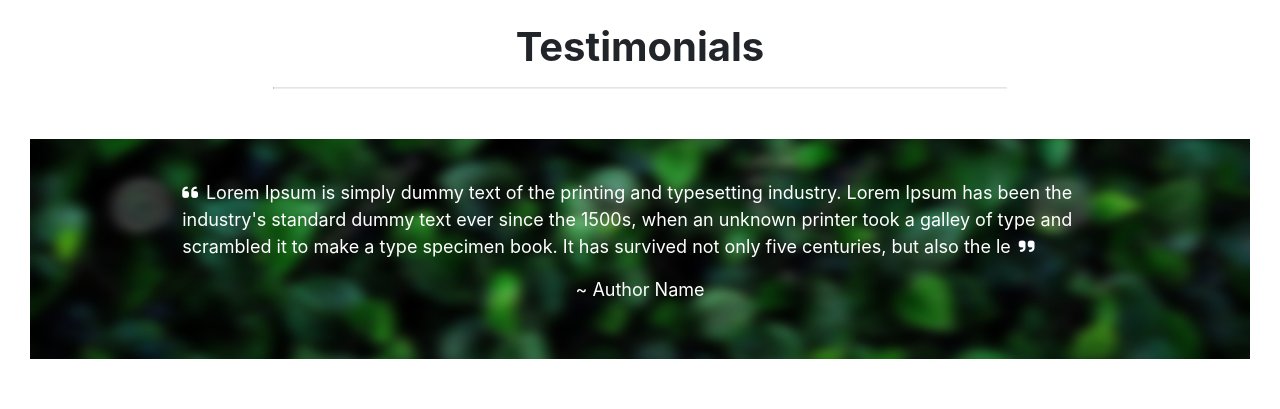
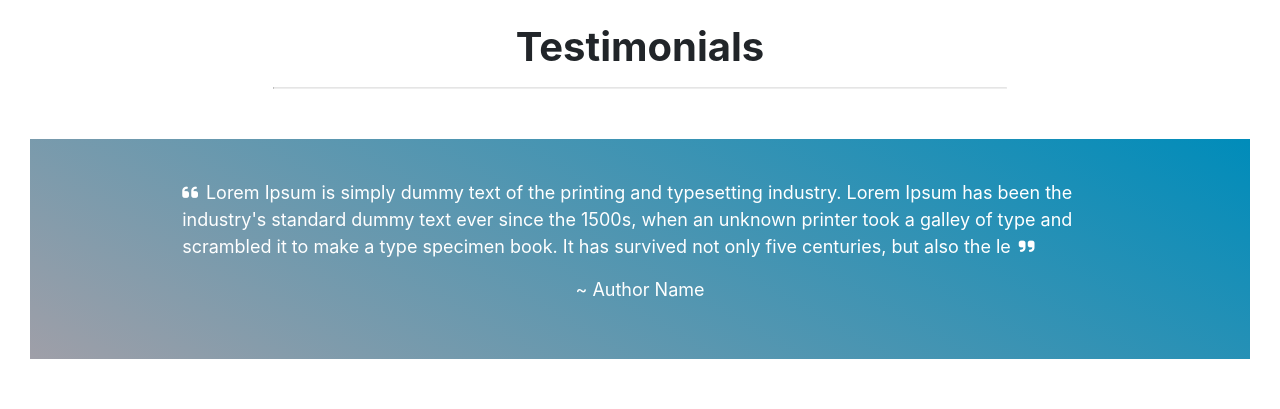
Before and after one commit to hariom1625/deploy2, a React (Create React App) app: page / in a window 1280 px wide. Shown: the part 2540-2949 px from the top of the page. Built offline with nearby package versions, Linux system fonts and the light colour scheme; no server answers; a web font is replaced by a local one.

Commit message:
Changed Testimonials Background

```diff
--- a/src/components/Main/Home/Carousal/Carousal.css
+++ b/src/components/Main/Home/Carousal/Carousal.css
@@ -1,6 +1,6 @@
 
 .fill {
-  background: url("./images/leaves.jpeg");
+  background: linear-gradient(30deg, #9f9fa8, #008cba);
   background-attachment: fixed;
   background-position: center;
   background-repeat: no-repeat;
```
